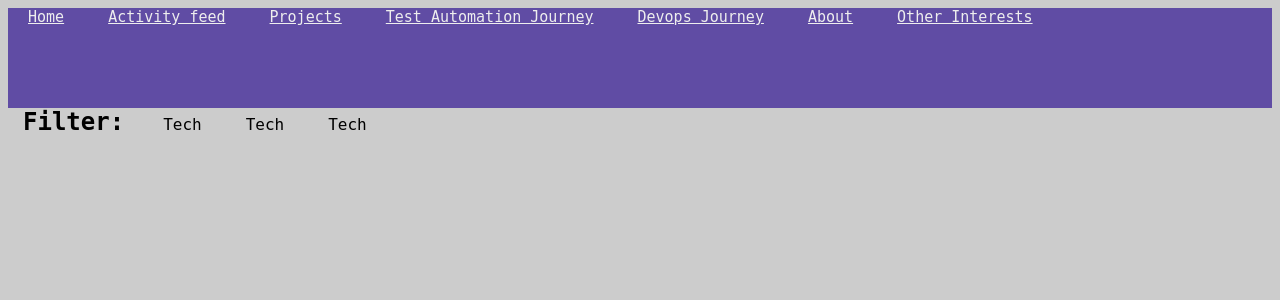
After one commit to vizallati/devops-journey, a Flask app: template templates/index.html in a window 1280 px wide. The commit adds this page. Shown: the top 300 px of the page. Run offline with Flask 2, Linux system fonts and the light colour scheme; the template is opened without the code that fills it, so the values that code supplies are empty.

Commit message:
Adds homepage template and nav menu

```diff
--- a/app.py
+++ b/app.py
@@ -11,7 +11,13 @@ app.config["SESSION_PERMANENT"] = False
 app.config["SESSION_TYPE"] = "filesystem"
 app.secret_key = os.urandom(24)
 
+
+
 @app.route('/')
+def home():
+    return render_template('index.html')
+
+@app.route('/devops-journey')
 def devops_timeline():
     timeline_data = get_timeline_data(timeline='devops')
     return render_template('devops-timeline.html', timeline_data=timeline_data)
--- a/static/css/style.css
+++ b/static/css/style.css
@@ -2,6 +2,10 @@
 
 body {
     background: #ccc;
+}
+
+h2 {
+   font-family: "Source Code Pro", monospace;
 }
 .timeline {
     position: relative;
@@ -63,5 +67,39 @@ body {
 .top {
 	position: relative;
 	height: 100px;
-	background: rgb(38, 132, 255);;
+	background: rgb(96,76,164);
 }
+
+.navigation-entry {
+    font-size: 15px;
+    font-family: "Source Code Pro", monospace;
+    color: #eee;
+    align-items: center;
+    padding: 0 20px;
+}
+
+.dropdown {
+  position: relative;
+  display: inline-block;
+  font-family: "Source Code Pro", monospace;
+  align-items: center;
+  padding: 0 20px;
+}
+
+.dropdown-content {
+  display: none;
+  position: absolute;
+  min-width: 160px;
+  box-shadow: 0px 8px 16px 0px rgba(0,0,0,0.2);
+  padding: 12px 16px;
+  z-index: 1;
+}
+
+.dropdown:hover .dropdown-content {
+  display: block;
+}
+
+.filter-wrapper {
+    display: inline;
+    margin: 15px;
+}
--- /dev/null
+++ b/templates/index.html
@@ -0,0 +1,48 @@
+<!DOCTYPE html>
+<html lang="en">
+<head>
+    <meta charset="UTF-8">
+    <title>Home</title>
+    <link rel="stylesheet" href="{{ url_for('static', filename='css/style.css') }}">
+</head>
+<body>
+<div class='top'>
+    <section class="nav-bar">
+        <a class="navigation-entry" href="/">Home</a>
+        <a class="navigation-entry" href="/activity-feed">Activity feed</a>
+        <a class="navigation-entry" href="/projects">Projects</a>
+        <a class="navigation-entry" href="/test-automation-journey">Test Automation Journey</a>
+        <a class="navigation-entry" href="/devops-journey">Devops Journey</a>
+        <a class="navigation-entry" href="/about">About</a>
+        <a class="navigation-entry" href="/other-interests">Other Interests</a>
+
+    </section>
+
+
+</div>
+<header>
+    <h2 class="filter-wrapper">Filter:</h2>
+    <div class="dropdown">
+        <span>Tech</span>
+        <div class="dropdown-content">
+            <p>Hello World!</p>
+        </div>
+    </div>
+    <div class="dropdown">
+        <span>Tech</span>
+        <div class="dropdown-content">
+            <p>Hello World!</p>
+        </div>
+    </div>
+    <div class="dropdown">
+        <span>Tech</span>
+        <div class="dropdown-content">
+            <p>Hello World!</p>
+        </div>
+    </div>
+
+
+
+</header>
+</body>
+</html>
```
Also changed, not shown: templates/devops-timeline.html (+16 -2 lines).
